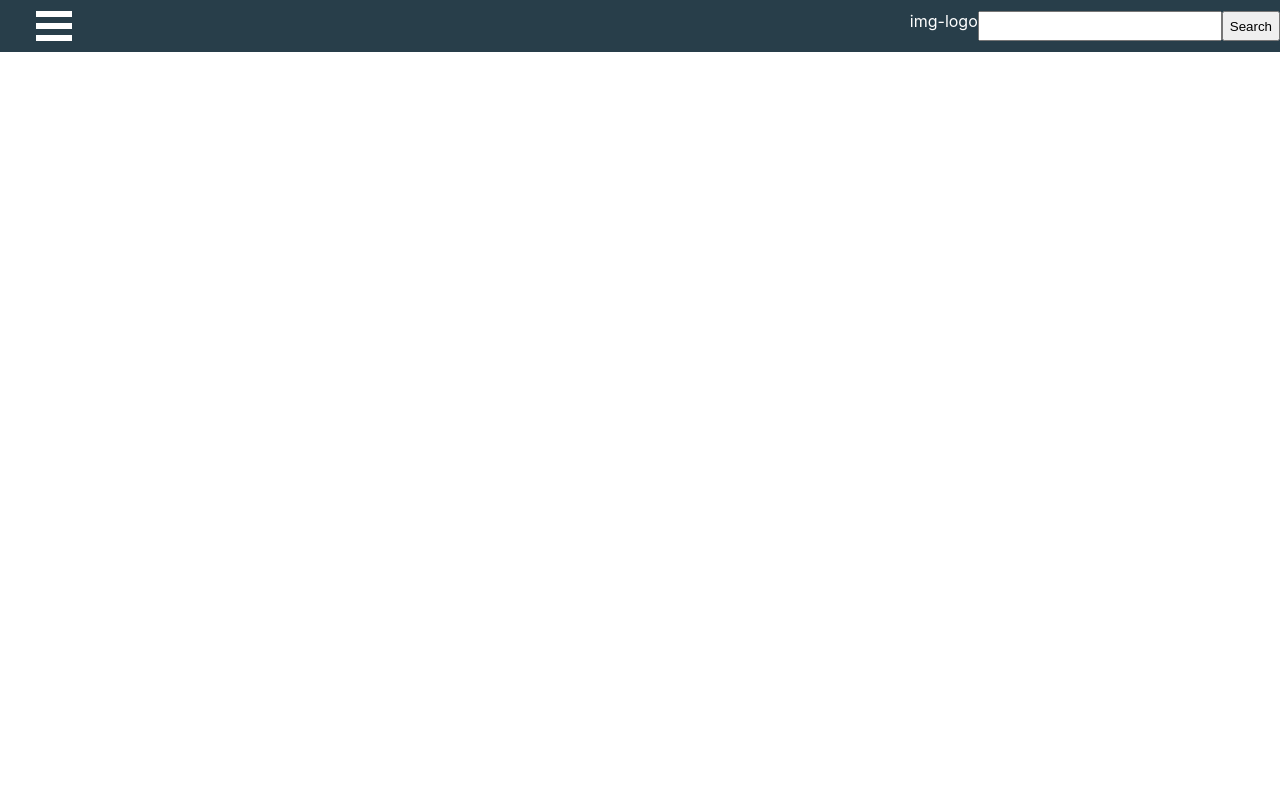
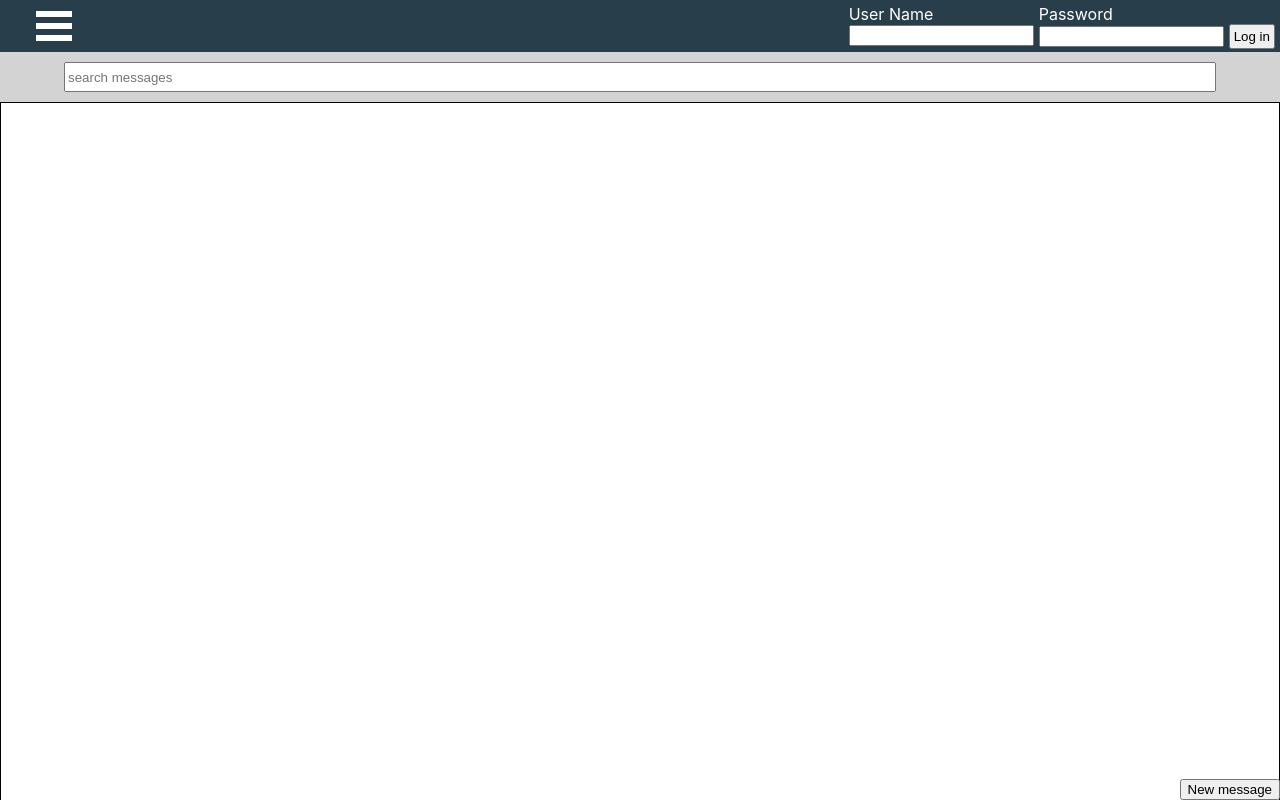
Before and after one commit to kckhafra/EcoAcme-Client, a React (Create React App) app: page /messages in a window 1280 px wide. Built offline with nearby package versions, Linux system fonts and the light colour scheme.

Commit message:
added seacrh bar to friends and messages, added login forms and signup form

```diff
--- a/src/Components/App/App.js
+++ b/src/Components/App/App.js
@@ -5,6 +5,8 @@ import {Route} from 'react-router-dom';
 import FriendListPage from '../Friends/FriendListPage/FriendListPage';
 import MessageListPage from '../Messages/MessageListPage/MessageListPage'
 import NotificationListPage from '../Notifications/NotificationsListPage/NotificationsListPage'
+import Profile from '../Profile/Profile'
+
 function App() {
   return (
     <div className="App">
@@ -21,6 +23,9 @@ function App() {
       <Route
       path={'/notifications'}
       component={NotificationListPage}/>
+      <Route
+      path={'/profile'}
+      component={Profile}/>
     </div>
   );
 }
--- a/src/Components/Friends/FriendListPage/FriendListPage.css
+++ b/src/Components/Friends/FriendListPage/FriendListPage.css
@@ -0,0 +1,4 @@
+.search-friends{
+    height: 30px;
+    width: 90%
+}
--- a/src/Components/Friends/FriendListPage/FriendListPage.js
+++ b/src/Components/Friends/FriendListPage/FriendListPage.js
@@ -1,11 +1,19 @@
 import React from 'react';
 import Header from '../../Header/Header'
+import './FriendListPage.css'
 
 export default class FriendListPage extends React.Component{
     render(){
         return(
             <div>
                 <Header/>
+                <div className="searchinput-container">
+                    <input className="search-friends" type="text" title="search_friends" placeholder="Search Friends"></input>
+                </div>
+                <p>People you know</p>
+                <div className="friendlist-container">
+
+                </div>
             </div>
         )
     }
--- a/src/Components/Header/Header.css
+++ b/src/Components/Header/Header.css
@@ -11,8 +11,24 @@
 .log-search-container{
     display: flex;
 }
+.username-container{
+    padding-right: 5px;
+}
+.password-container{
+    padding-right: 5px;
+}
+.label-password{
+    display: block;
+}
+.label-username{
+    display: block;
+}
+.header-login-button{
+    padding: 3px;
+    margin-left: 5px;
 
-.header-input{
+}
+.header-search{
     width: 244px;
     height: 30px;
 }
--- a/src/Components/Header/Header.js
+++ b/src/Components/Header/Header.js
@@ -9,7 +9,7 @@ export default class Header extends React.Component{
             <div className="header-container">
                 <div className="log-search-container">
                     <div>img-logo</div>
-                    <input type="text" className="header-input"></input>
+                    <input type="text" className="header-search"></input>
                     <button className="header-search-button">Search</button>
                 </div>
                 <div className="nav-container">
@@ -40,12 +40,22 @@ export default class Header extends React.Component{
                         </main>
                     </Menu>
                 </div>
-                <div className="log-search-container">
-                        <div>img-logo</div>
-                        <input type="text" className="header-input"></input>
-                        <button className="header-search-button">Search</button>
+                <form>
+                    <div className="log-search-container">
+
+                            <div className="username-container">
+                                <label className="label-username">User Name</label>
+                                <input type="text" className="header-username"></input>
+                            </div>
+                            <div className="password-container">
+                                <label className="label-password">Password</label>
+                                <input type="text" className="header-password"></input>
+                                <button className="header-login-button">Log in</button>
+                            </div>
                     </div>
-                    <div className="nav-container">
+                </form>
+
+                <div className="nav-container">
                         <Link className="header-links">Join</Link>
                         <Link className="header-links">Sign in</Link>
                         <Link
@@ -61,7 +71,7 @@ export default class Header extends React.Component{
                         to="notifications"
                         className="header-links">Notifications</Link>
                         <Link className="header-links">User</Link>
-                    </div>
+                </div>
 
             </div>
         )
--- a/src/Components/Home/Home.css
+++ b/src/Components/Home/Home.css
@@ -1,3 +1,8 @@
+.home-writecomment{
+    height: 30px;
+    width: 90%
+}
+
 .home-info{
     width: 50%;
     margin-right: 15px;
--- a/src/Components/Home/Home.js
+++ b/src/Components/Home/Home.js
@@ -5,7 +5,11 @@ import './Home.css'
 export default class Home extends React.Component{
     renderLoggedIn(){
         return(
-            <div></div>
+            <div>
+                <div className="searchinput-container">
+                    <textarea className="home-writecomment" type="text" title="write_post" placeholder="Write Post"></textarea>
+                </div>
+            </div>
         )
     }
     renderLoggedOut(){
@@ -19,6 +23,15 @@ export default class Home extends React.Component{
                 </div>
                 <div className="signup">
                     <h2>Sign Up</h2>
+                    <div className="name-container">
+                        <input type="text" placeholder="First name"/>
+                        <input type="text" placeholder="Last name"/>
+                        <input type="text" placeholder="Email"/>
+                        <input type="text" placeholder="Profession"/>
+                        <input type="text" placeholder="User Name"/>
+                        <input type="text" placeholder="New Password"/>
+                        <button type="submit">Sign Up</button>
+                    </div>
                 </div>
             </div>
         )
--- a/src/Components/Messages/MessageListPage/MessageListPage.css
+++ b/src/Components/Messages/MessageListPage/MessageListPage.css
@@ -0,0 +1,27 @@
+.searchinput-container{
+    /* margin-top: 20px; */
+    display: flex;
+    justify-content: center;
+    align-items: center;
+    background-color: lightgray;
+    width: 100%;
+    height: 50px;
+
+}
+
+.search-message{
+    height: 30px;
+    width: 90%
+}
+
+.messagelist-container{
+    border: black 1px solid;
+    height: 1500px;
+
+}
+.newmessage-button{
+    position: fixed;
+    z-index: 1;
+    bottom: 0px;
+    right: 0px;
+}
--- a/src/Components/Messages/MessageListPage/MessageListPage.js
+++ b/src/Components/Messages/MessageListPage/MessageListPage.js
@@ -1,11 +1,21 @@
 import React from 'react';
 import Header from '../../Header/Header'
+import './MessageListPage.css'
 
 export default class MessageListPage extends React.Component{
     render(){
         return(
             <div>
                 <Header/>
+                <div className="searchinput-container">
+                    <input className="search-message" type="text" title="search_message" placeholder="search messages"></input>
+                </div>
+                <div className="messagelist-container">
+                    <div className="message"></div>
+                    <button className="newmessage-button">New message</button>
+
+                </div>
+
             </div>
         )
     }
--- /dev/null
+++ b/src/Components/Profile/Profile.js
@@ -0,0 +1,13 @@
+import React from 'react';
+import './Profile.css'
+import Header from '../Header/Header'
+
+export default class Profile extends React.Component{
+    render(){
+        return(
+            <div>
+                <Header />
+            </div>
+        )
+    }
+}
```
Also changed, not shown: src/Components/Profile/Profile.css (added).
